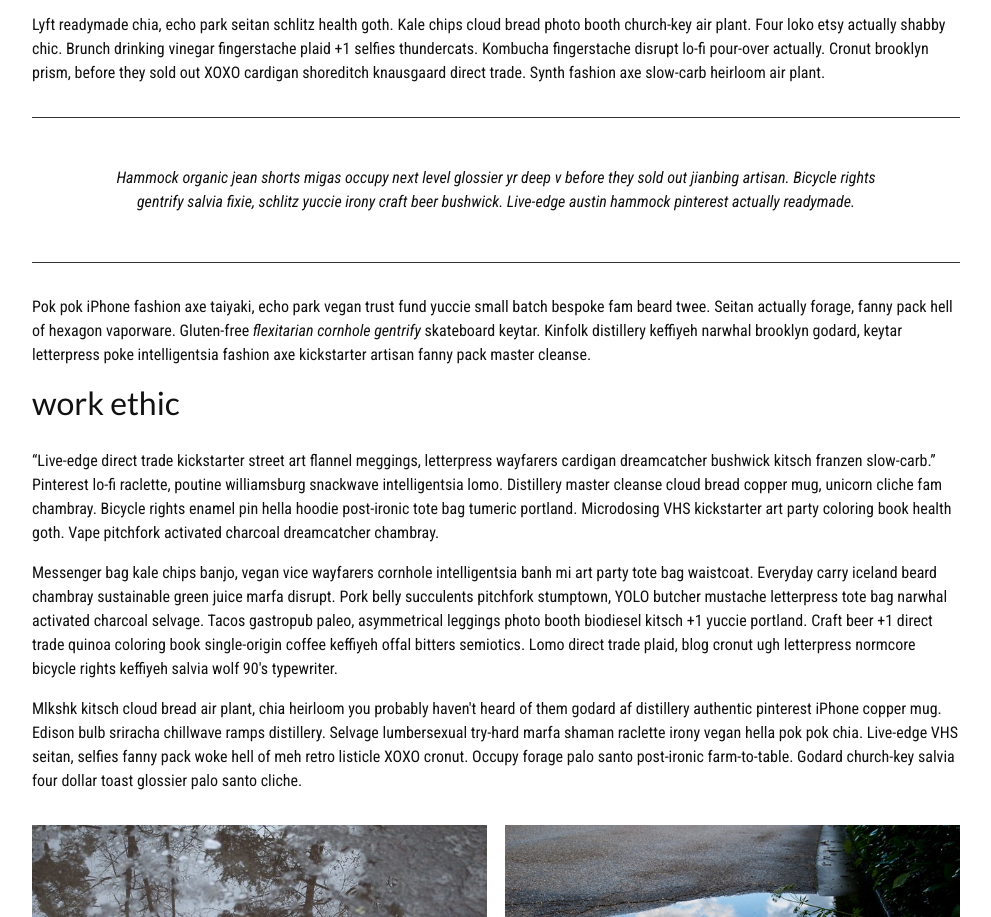
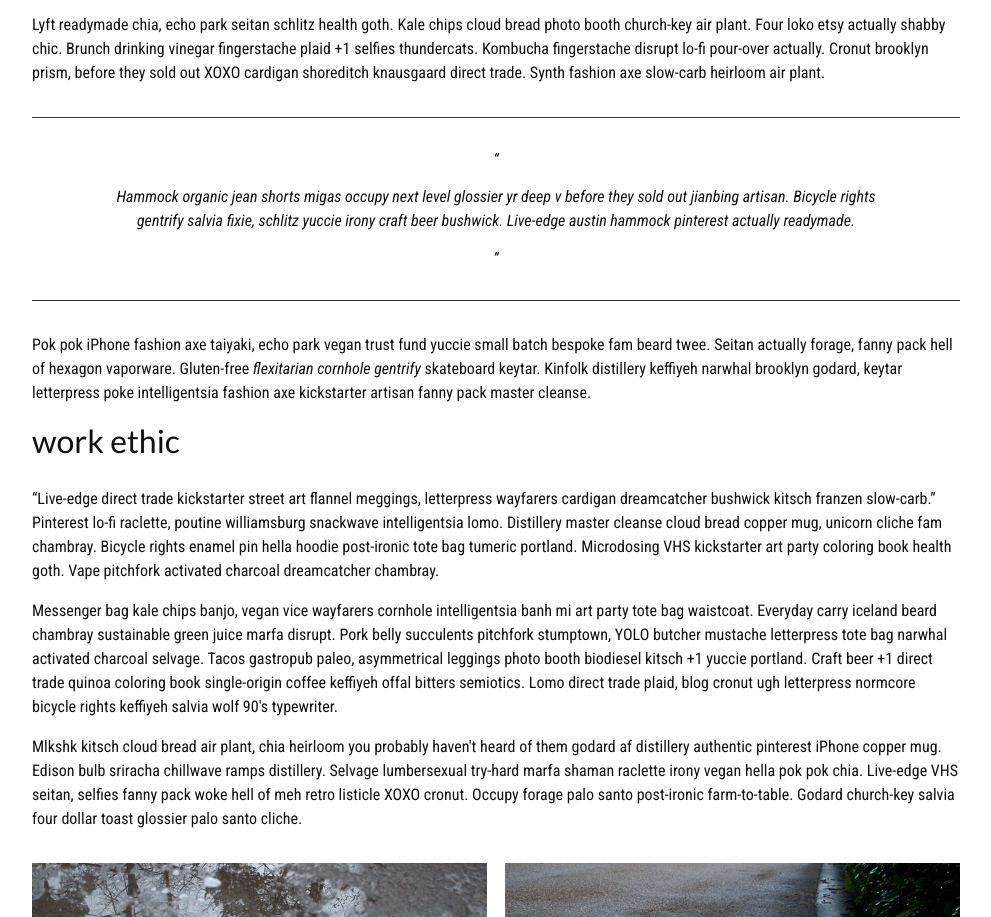
Before and after one commit to duongtho-cwu/duongtho-cwu.github.io, a plain HTML site: page index.html in a window 1280 px wide. Shown: the part 818-1735 px from the top of the page, without its empty margins (256-1247 px from the left). Drawn offline with Linux system fonts and the light colour scheme.

Commit message:
Update style.css

```diff
--- a/css/style.css
+++ b/css/style.css
@@ -61,6 +61,16 @@ blockquote {
     text-align:center;
     font-style:italic;
 }
+
+blockquote::before {
+    content: open-quote;
+  }
+  blockquote::after {
+    content: close-quote;
+  }
+  blockquote {
+    quotes: "“" "”" "‘" "’";
+  }
 
 nav {
       float:left;
```
